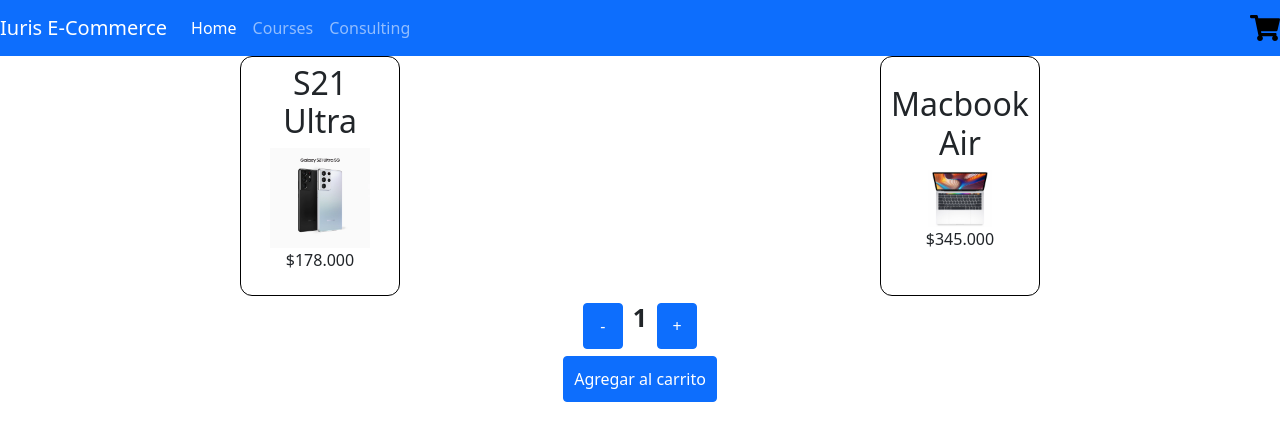
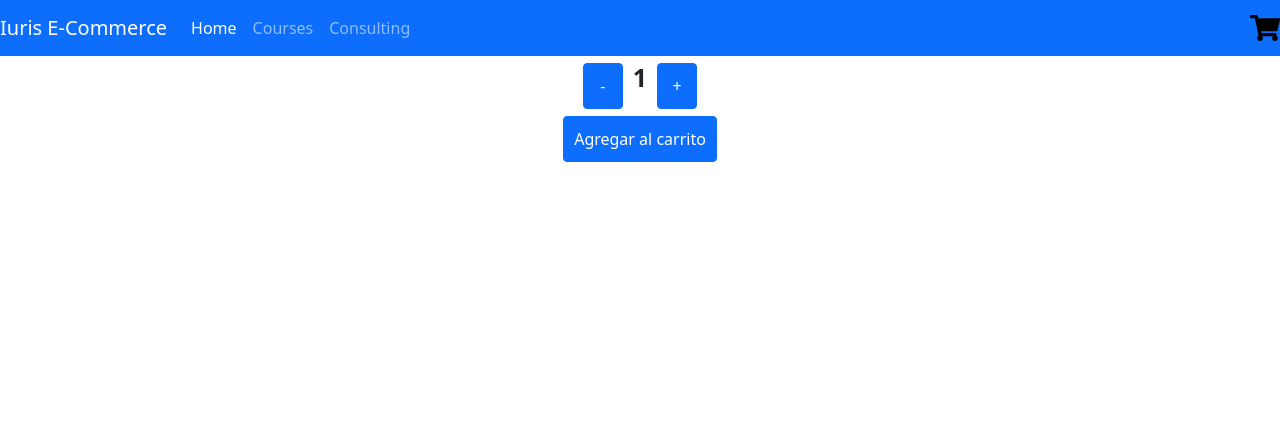
Before and after one commit to iuris2k/shop-luis-mujica, a React (Create React App) app: page / in a window 1280 px wide. Shown: the top 440 px of the page. Built offline with nearby package versions, Linux system fonts and the light colour scheme.

Commit message:
Desafio 5b

```diff
--- a/src/App.js
+++ b/src/App.js
@@ -1,5 +1,5 @@
 import React from "react";
-import ListCardContainer from "./containers/ListCardContainer";
+
 import Navbar from "./components/Navbar/Navbar";
 import ItemListContainer from "./containers/ItemListContainer";
 import "./App.css";
@@ -9,8 +9,7 @@
         div className = "App" >
         <
         Navbar / >
-        <
-        ListCardContainer / >
+
         <
         ItemListContainer greeting = "look here our catalog!" / >
         <
--- a/src/components/Card/card.css
+++ /dev/null
@@ -1,22 +0,0 @@
-.container {
-    border: 1px solid black;
-    border-radius: 12px;
-    width: 160px;
-    height: 240px;
-    margin: auto;
-    display: flex;
-    flex-direction: column;
-    justify-content: center;
-    align-items: center;
-}
-
-h2,
-img,
-p,
-container-img {
-    text-align: center;
-}
-
-img {
-    width: 100px;
-}
--- a/src/components/Card/index.jsx
+++ /dev/null
@@ -1,16 +0,0 @@
-import React from "react";
-import "./card.css";
-
-const Card = ({ title, img, paragraph }) => {
-	return (
-		<div className="container">
-			<h2>{title}</h2>
-			<div className="container-img">
-				<img src={img} alt="imagen" />
-			</div>
-			<p>{paragraph}</p>
-		</div>
-	);
-};
-
-export default Card;
--- a/src/containers/ListCardContainer/index.jsx
+++ /dev/null
@@ -1,14 +0,0 @@
-import React from "react";
-import Card from "../../components/Card";
-
-const ListCardContainer = () => {
-	return (
-		<div style={{ display: "flex" }}>
-			<Card title="S21 Ultra" img="./img/s21.jpg" paragraph="$178.000" />
-
-			<Card title="Macbook Air" img="./img/macbook.jpg" paragraph="$345.000" />
-		</div>
-	);
-};
-
-export default ListCardContainer;
```
